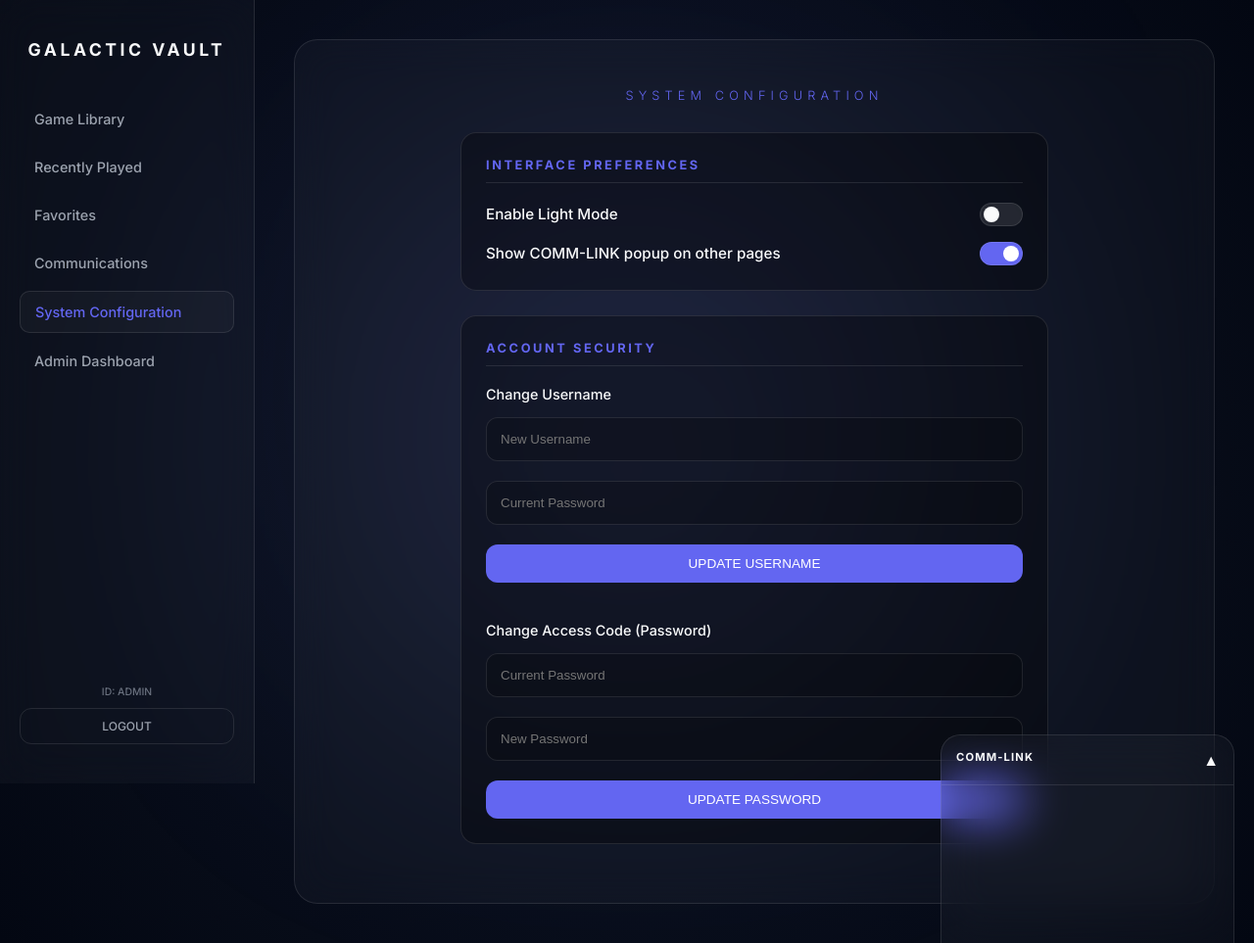
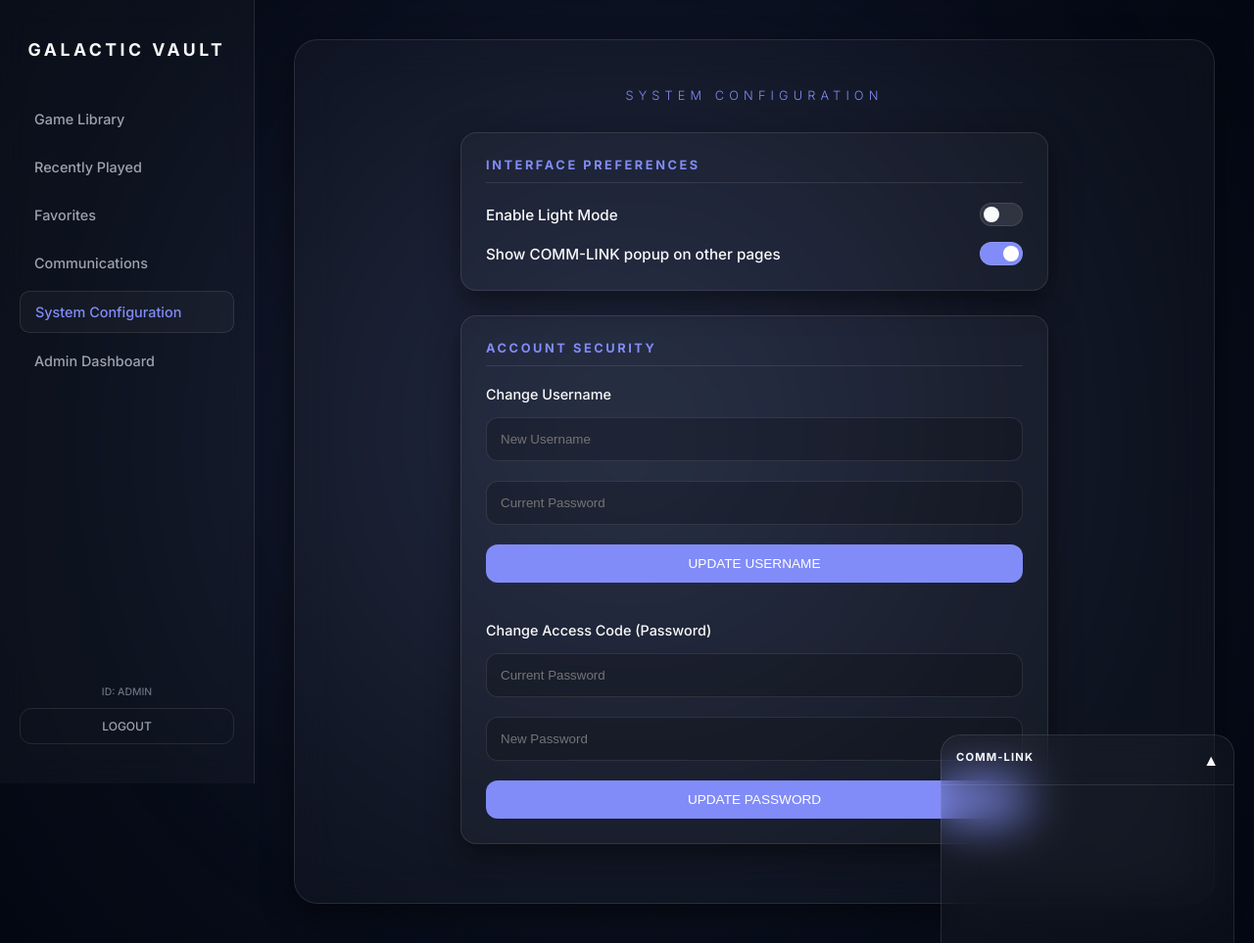
Before and after one commit to pontifex18/galactic-vault, a Flask app: page /settings in a window 1280 px wide. Shown: the whole page at 98% size. Run offline with Flask 3, Linux system fonts and the light colour scheme; the visitor is signed in with stand-in values (Sample User, id 1); parts of the project's set-up code (start-up, migrations or seed data) failed here and were passed over; some libraries are stand-ins or nearby versions.

Commit message:
Organized stuff

```diff
--- a/static/css/styles.css
+++ b/static/css/styles.css
@@ -1,27 +1,36 @@
 /* ==========================================================================
-   1. VARIABLES & RESET
+   1. VARIABLES & RESET (SUPERNOVA THEME)
    ========================================================================== */
 :root {
-    /* Colors */
-    --primary: #6366f1;
-    --accent: #a855f7;
+    /* Dark Mode (Default) */
+    --primary: #818cf8;
+    --accent: #c084fc;
     --bg: #030712;
     --text: #f9fafb;
+    --text-muted: #9ca3af;
     --glass: rgba(255, 255, 255, 0.03);
     --border: rgba(255, 255, 255, 0.1);
+    --shadow: 0 10px 30px rgba(0, 0, 0, 0.5);
+    --card-bg: rgba(255, 255, 255, 0.05);
 
     /* Dimensions */
     --sidebar-width: 260px;
 
     /* Effects */
     --blur-std: blur(20px);
-    --transition-std: all 0.3s ease;
 }
 
+/* Global Transition for Smooth Theme Bleeding */
 * {
     box-sizing: border-box;
     -ms-overflow-style: none;  /* IE and Edge */
     scrollbar-width: none;     /* Firefox */
+    transition: background-color 0.4s cubic-bezier(0.4, 0, 0.2, 1),
+                color 0.4s cubic-bezier(0.4, 0, 0.2, 1),
+                border-color 0.4s cubic-bezier(0.4, 0, 0.2, 1),
+                box-shadow 0.4s cubic-bezier(0.4, 0, 0.2, 1),
+                backdrop-filter 0.4s ease,
+                transform 0.3s ease;
 }
 
 /* Hide Scrollbars */
@@ -61,7 +70,7 @@ body {
     width: var(--sidebar-width);
     height: 100vh;
     background: var(--glass);
-    backdrop-filter: var(--blur-std);
+    backdrop-filter: blur(15px);
     border-right: 1px solid var(--border);
     padding: 40px 20px;
     display: flex;
@@ -86,11 +95,10 @@ body {
 .nav-item {
     display: block;
     padding: 12px 15px;
-    color: #9ca3af;
+    color: var(--text-muted);
     text-decoration: none;
     border-radius: 10px;
     margin-bottom: 8px;
-    transition: var(--transition-std);
     font-size: 0.9rem;
 }
 
@@ -115,12 +123,14 @@ body {
     width: 100%;
     max-width: 1400px;
     padding: 40px;
-    background: var(--glass);
-    backdrop-filter: var(--blur-std);
-    border: 1px solid var(--border);
+    background: var(--glass) !important;
+    backdrop-filter: blur(20px);
+    border: 1px solid var(--border) !important;
     border-radius: 24px;
     display: flex;
     flex-direction: column;
+    box-shadow: var(--shadow) !important;
+    animation: vaultEntrance 0.6s ease-out forwards;
 }
 
 h1 {
@@ -170,7 +179,7 @@ input[type="text"] {
     background: rgba(0, 0, 0, 0.2);
     border: 1px solid var(--border);
     border-radius: 12px;
-    color: #fff;
+    color: var(--text);
     margin-bottom: 20px;
     text-align: center;
 }
```
Also changed, not shown: other parts of static/css/styles.css (+39 -27 lines), static/js/main.js (line endings or trailing spaces).
